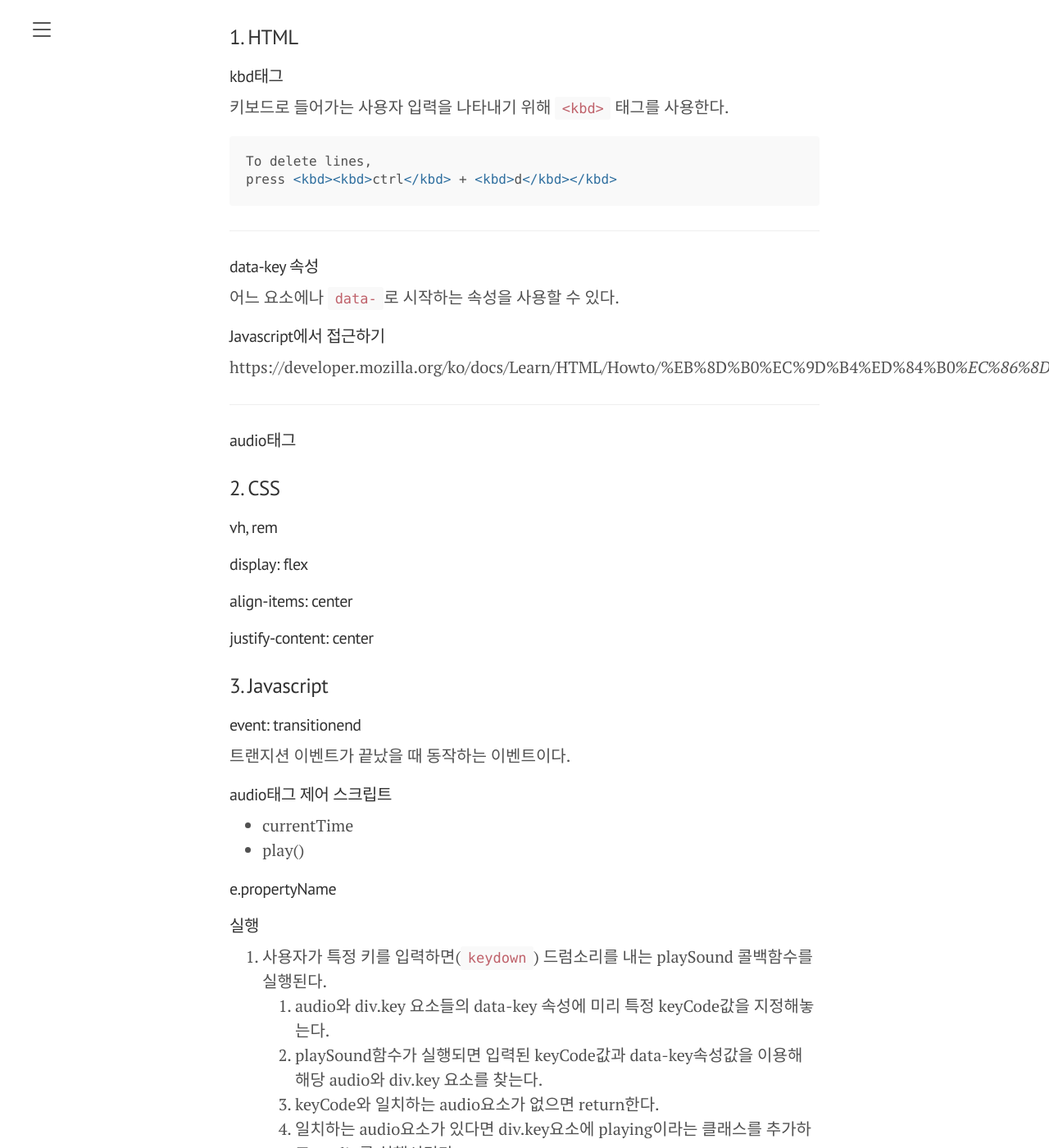
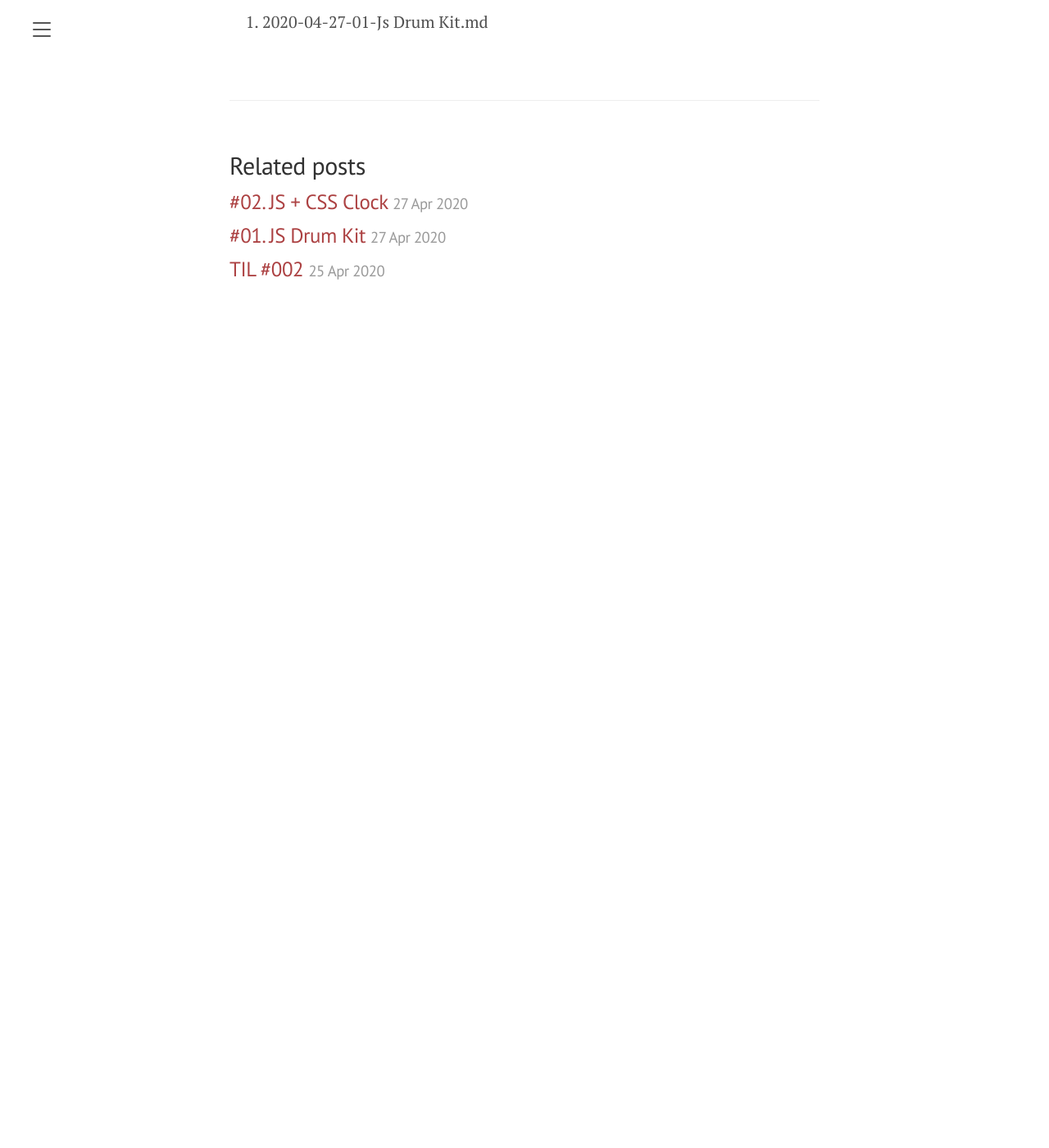
Before and after one commit to danbiilee/danbiilee.github.io, a Jekyll site: the page built from _posts/TIL/2020-04-27-TIL03.md, in a window 1280 px wide and 1400 px high, scrolled down 270 px. Shown: the whole window at 82% size. Built offline with Jekyll 4.4.1, drawn with Linux system fonts in a browser that asks for light colours; after the commit the page ends 900 px from its top, so only the background shows below that; some of the changed text lies outside the part shown.

````diff
--- a/_posts/TIL/2020-04-27-TIL03.md
+++ b/_posts/TIL/2020-04-27-TIL03.md
@@ -3,54 +3,5 @@ title: "TIL #003"
 category: TIL
 ---
 
-## [ Javascript30. 01 - JS Drum Kit ]
-### 1. HTML
-#### kbd태그
-키보드로 들어가는 사용자 입력을 나타내기 위해 `<kbd>` 태그를 사용한다.
-
-```html
-To delete lines,
-press <kbd><kbd>ctrl</kbd> + <kbd>d</kbd></kbd>
-```
----
-
-#### data-key 속성
-어느 요소에나 `data-`로 시작하는 속성을 사용할 수 있다.
-##### Javascript에서 접근하기
-https://developer.mozilla.org/ko/docs/Learn/HTML/Howto/%EB%8D%B0%EC%9D%B4%ED%84%B0_%EC%86%8D%EC%84%B1_%EC%82%AC%EC%9A%A9%ED%95%98%EA%B8%B0
-
----
-
-#### audio태그
-
-
-
-### 2. CSS
-#### vh, rem
-#### display: flex
-#### align-items: center
-#### justify-content: center
-
-
-
-### 3. Javascript
-#### event: transitionend
-트랜지션 이벤트가 끝났을 때 동작하는 이벤트이다.
-
-#### audio태그 제어 스크립트
-- currentTime
-- play()
-
-#### e.propertyName
-
-
-#### 실행
-1. 사용자가 특정 키를 입력하면(`keydown`) 드럼소리를 내는 playSound 콜백함수를 실행된다.
-    1. audio와 div.key 요소들의 data-key 속성에 미리 특정 keyCode값을 지정해놓는다.
-    2. playSound함수가 실행되면 입력된 keyCode값과 data-key속성값을 이용해 해당 audio와 div.key 요소를 찾는다.
-    3. keyCode와 일치하는 audio요소가 없으면 return한다.
-    4. 일치하는 audio요소가 있다면 div.key요소에 playing이라는 클래스를 추가하고, audio를 실행시킨다.
-    5. playing클래스로 인해 div.key요소에 transition이벤트가 발생한다.
-2. key요소들을 전부 찾아 트랜지션이 끝나면(`transitionend`) playing 클래스를 삭제하는 removeTransition 콜백함수를 실행한다.
-    1. (트랜지션이 발생한) 이벤트 객체(e)의 propertyName 속성에 transform값이 없다면 return한다.
-    2. transform값이 있다면 트랜지션 이벤트가 발생한 해당 요소(e.target)에서 playing 클래스를 삭제한다.
+블로그 정리 언제 하냐...
+1. 2020-04-27-01-Js Drum Kit.md
````
Also changed, not shown: _posts/Javascript30/2020-04-27-01-Js Drum Kit.md (added, +112 -0 lines), _posts/Javascript30/2020-04-27-02-JS CSS Clock.md (added, +26 -0 lines), category/Javascript30.md (added, +4 -0 lines).
